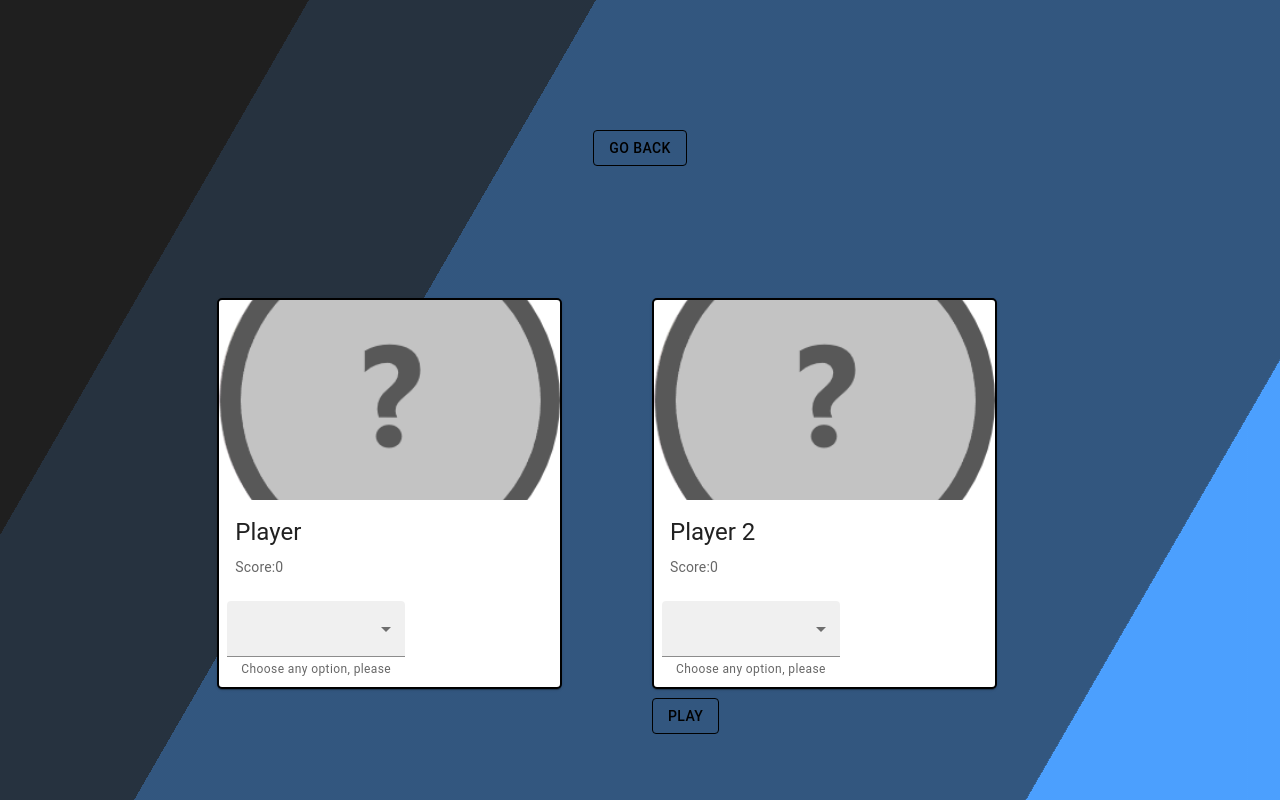
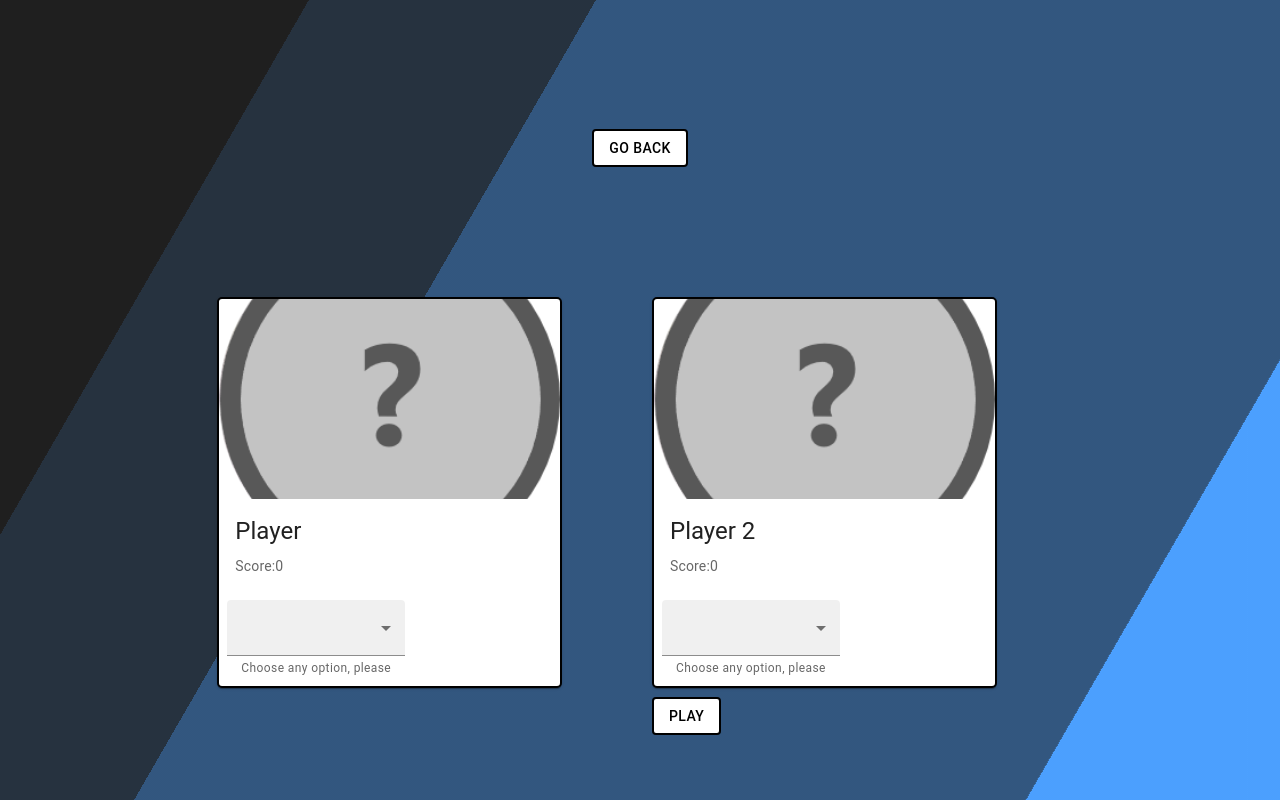
Before and after one commit to AbrSantiago/unq-ui-santiago-abregu-trabajo-final, a React (Create React App) app in the folder tp-final/: page /pvp in a window 1280 px wide. Built offline with nearby package versions, Linux system fonts and the light colour scheme.

Commit message:
Buttons styled

```diff
--- a/tp-final/src/components/pve/index.jsx
+++ b/tp-final/src/components/pve/index.jsx
@@ -96,7 +96,12 @@ const PVE = () => {
         <ButtonOutlined
           title="Go back"
           onClick={goBack}
-          style={{ color: "black", border: "1px solid black" }}
+          style={{
+            color: "black",
+            color: "black",
+            border: "2px solid black",
+            backgroundColor: "white",
+          }}
         />
         <Grid
           container
@@ -148,7 +153,8 @@ const PVE = () => {
               style={{
                 marginTop: "2%",
                 color: "black",
-                border: "1px solid black",
+                border: "2px solid black",
+                backgroundColor: "white",
               }}
             />
           </Grid>
--- a/tp-final/src/components/pvp/index.jsx
+++ b/tp-final/src/components/pvp/index.jsx
@@ -102,7 +102,12 @@ const PVE = () => {
         <ButtonOutlined
           title="Go back"
           onClick={goBack}
-          style={{ color: "black", border: "1px solid black" }}
+          style={{
+            color: "black",
+            color: "black",
+            border: "2px solid black",
+            backgroundColor: "white",
+          }}
         />
         <Grid
           container
@@ -141,7 +146,7 @@ const PVE = () => {
             </MediaCard>
           </Grid>
           <Grid item xs={16} md={8} lg={4}>
-          <MediaCard
+            <MediaCard
               description={`Score:${scorePlayer2}`}
               title={"Player 2"}
               image={player2Choose}
@@ -177,7 +182,8 @@ const PVE = () => {
               style={{
                 marginTop: "2%",
                 color: "black",
-                border: "1px solid black",
+                border: "2px solid black",
+                backgroundColor: "white",
               }}
             />
           </Grid>
```
